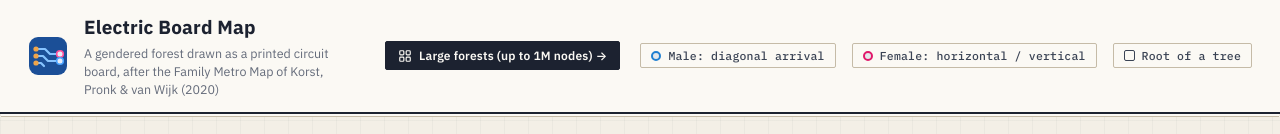
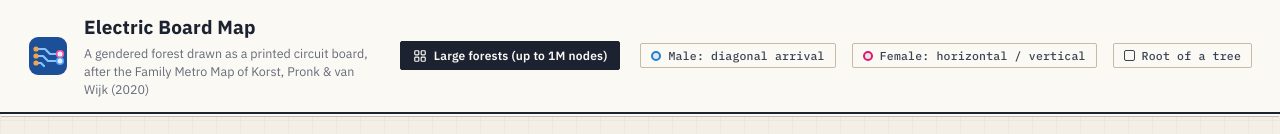
Before and after one commit to f20230568/Electric-Map-Visualizer, a plain HTML site: page index.html in a window 1280 px wide. Shown: the top 134 px of the page. Drawn offline with Linux system fonts and the light colour scheme.

Commit message:
Minor change

```diff
--- a/index.html
+++ b/index.html
@@ -310,7 +310,7 @@
   <nav class="links">
     <a href="large.html" title="Open the large-forest version: up to 1,000,000 vertices, split into many boards placed in a grid">
       <svg viewBox="0 0 24 24" width="14" height="14" fill="none" stroke="currentColor" stroke-width="2" stroke-linecap="round"><rect x="3" y="3" width="7" height="7" rx="1.5"/><rect x="14" y="3" width="7" height="7" rx="1.5"/><rect x="3" y="14" width="7" height="7" rx="1.5"/><rect x="14" y="14" width="7" height="7" rx="1.5"/></svg>
-      Large forests (up to 1M nodes) →</a>
+      Large forests (up to 1M nodes)</a>
   </nav>
   <span class="chip"><span class="dot" style="border-color:#1f7fd1"></span>Male: diagonal arrival</span>
   <span class="chip"><span class="dot" style="border-color:#e0186a"></span>Female: horizontal / vertical</span>
```
